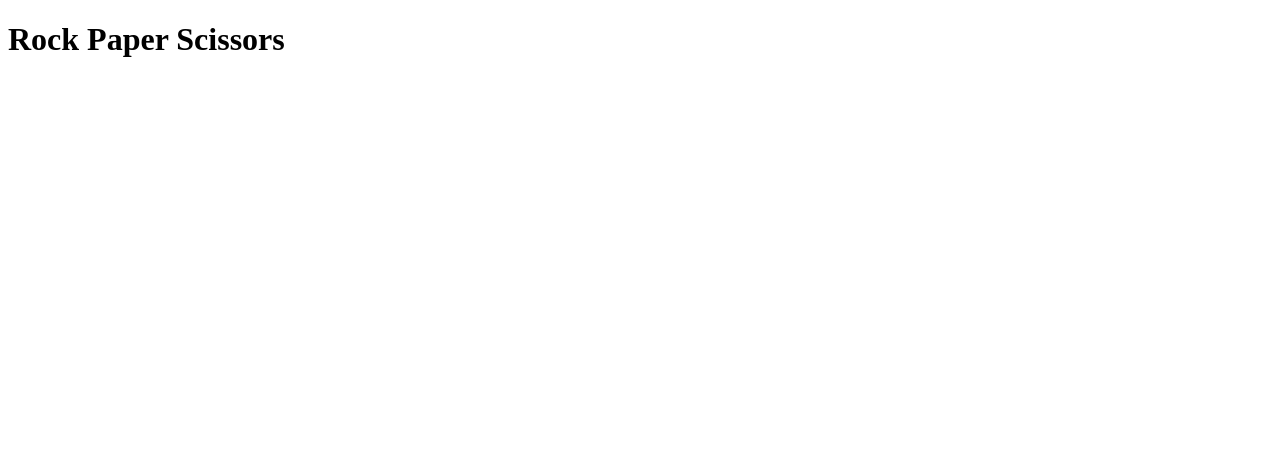
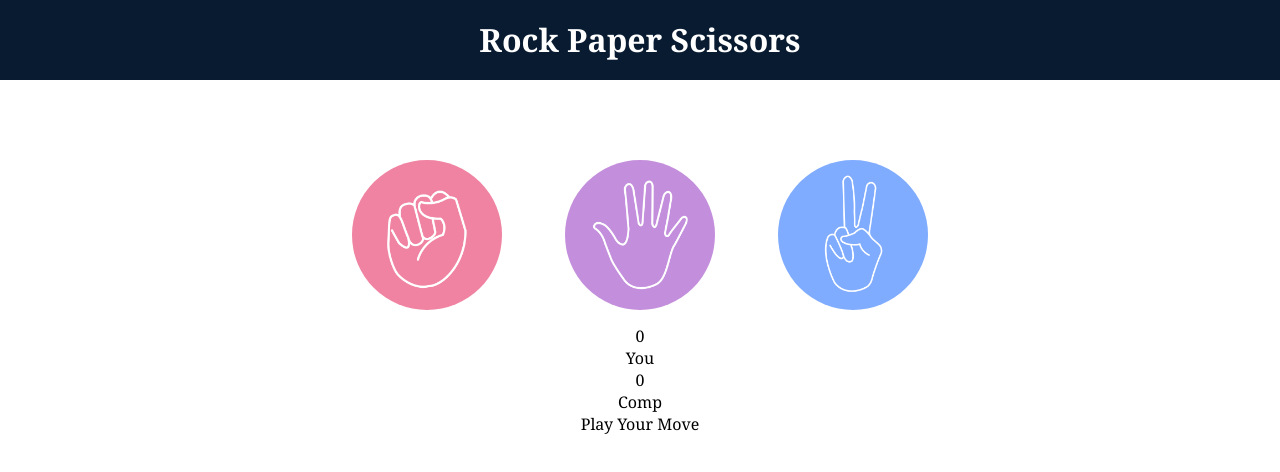
Before and after one commit to rehanzinlab23/Rock-Paper-Scissors, a plain HTML site: page index.html in a window 1280 px wide. Drawn offline with Linux system fonts and the light colour scheme.

Commit message:
some html changes

```diff
--- a/index.html
+++ b/index.html
@@ -10,7 +10,41 @@
 </head>
 
 <body>
+
+     <!-- Images -->
+
      <h1>Rock Paper Scissors</h1>
+
+     <div class="choices">
+          <div class="choice" id="rock">
+               <img src="assets/images/rock.png" alt="rock">
+          </div>
+          <div class="choice" id="paper">
+               <img src="assets/images/paper.png" alt="paper">
+          </div>
+          <div class="choice" id="scissors">
+               <img src="assets/images/scissors.png" alt="scissors">
+          </div>
+     </div>
+
+     <!-- ScoreBoard -->
+
+     <div class="score-board">
+          <div class="score">
+               <p id="user-score">0</p>
+               <p>You</p>
+          </div>
+          <div class="score">
+               <p id="comp-score">0</p>
+               <p>Comp</p>
+          </div>
+     </div>
+
+     <div class="mag-container">
+          <p id="msg">Play Your Move</p>
+     </div>
+
+     <!-- JavaScript -->
      <script src="main.js"></script>
 </body>
 
--- a/style.css
+++ b/style.css
@@ -0,0 +1,36 @@
+* {
+     margin: 0;
+     padding: 0;
+     box-sizing: border-box;
+     text-align: center;
+     font-family: Georgia, 'Times New Roman', Times, serif;
+}
+
+h1 {
+     background-color: #081b31;
+     color: white;
+     height: 5rem;
+     line-height: 5rem;
+}
+
+.choices {
+     display: flex;
+     justify-content: center;
+     align-items: center;
+     gap: 3rem;
+     margin-top: 5rem;
+}
+
+img {
+     height: 150px;
+     width: 150px;
+     object-fit: cover;
+     border-radius: 50%;
+     border: none;
+}
+
+.choice {
+     height: 165px;
+     width: 165px;
+     cursor: pointer;
+}
```
